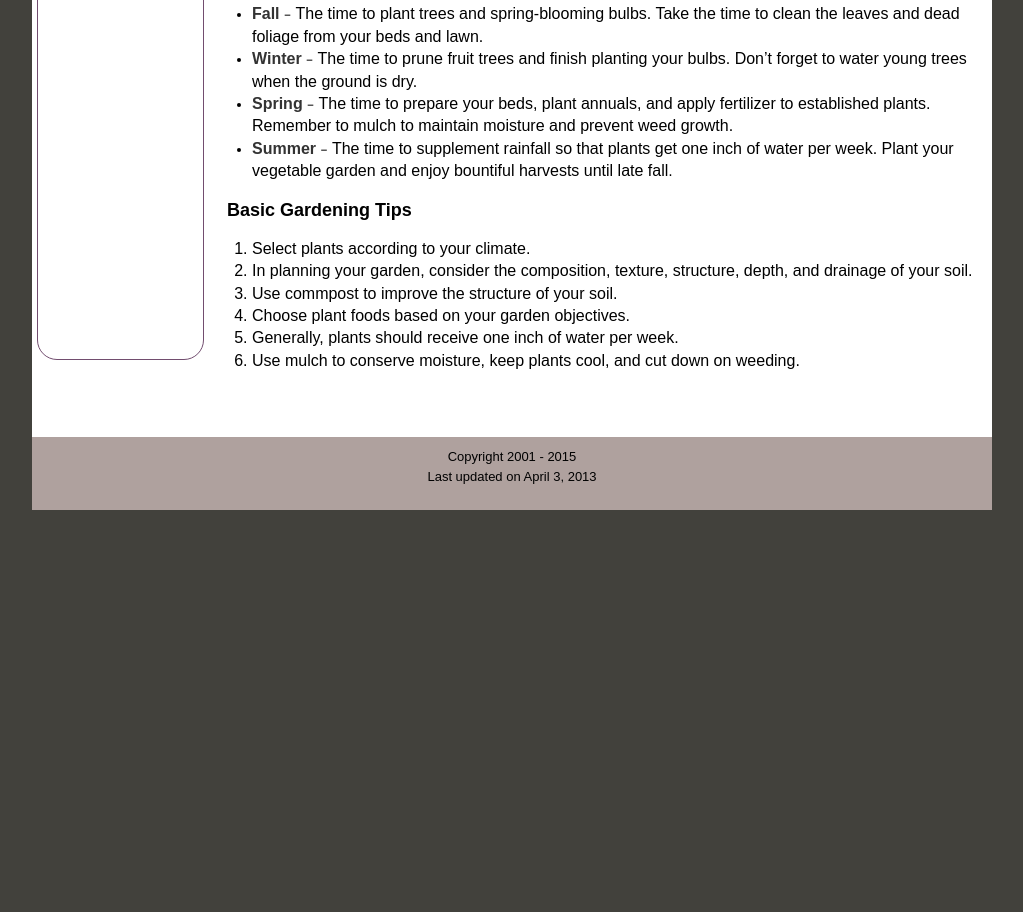
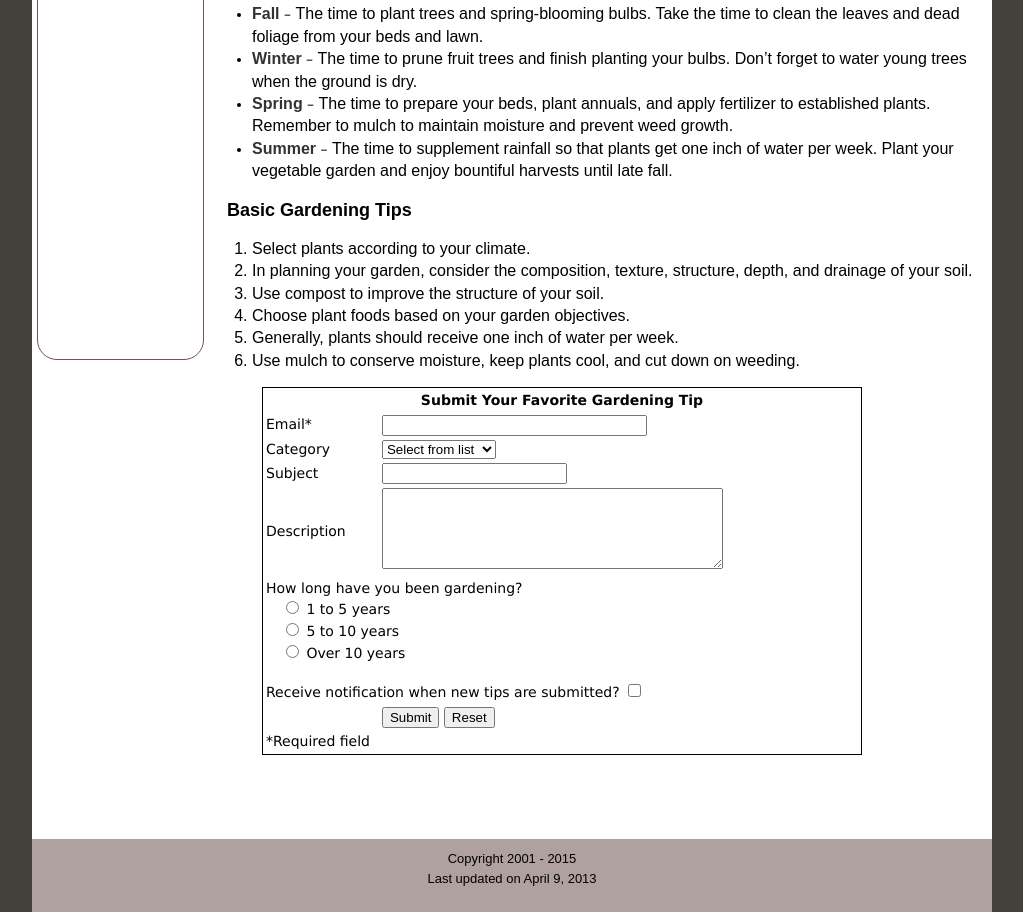
Before and after one commit to aelster/CIM243-2, a plain HTML site: page blooms/tips.html in a window 1280 px wide. Shown: the part 401-1313 px from the top of the page, without its empty margins (128-1151 px from the left). Before the commit the page ends 911 px from the top, so only its background shows below. Drawn offline with Linux system fonts and the light colour scheme.

Commit message:
Created a local MacBook Pro site for blooms Fixed the tips page (form) Chapter 9 Skills Review completed

```diff
--- a/blooms/SpryAssets/_notes/dwsync.xml
+++ b/blooms/SpryAssets/_notes/dwsync.xml
@@ -6,4 +6,10 @@
 <file name="SpryMenuBarHorizontal.css" server="G:/blooms_yourlastname/" local="129739181980000000" remote="129739181980000000" Dst="1" />
 <file name="SpryMenuBarRight.gif" server="G:/blooms_yourlastname/" local="129726077460000000" remote="129726077460000000" Dst="1" />
 <file name="SpryMenuBarRightHover.gif" server="G:/blooms_yourlastname/" local="129726077460000000" remote="129726077460000000" Dst="1" />
+<file name="SpryMenuBar.js" server="Macintosh HD/Users/andy/Sites/ivc/htdocs/blooms/" local="3448288679" remote="319783739092153767" Dst="-1" />
+<file name="SpryMenuBarDown.gif" server="Macintosh HD/Users/andy/Sites/ivc/htdocs/blooms/" local="3448288679" remote="319783739092153767" Dst="-1" />
+<file name="SpryMenuBarDownHover.gif" server="Macintosh HD/Users/andy/Sites/ivc/htdocs/blooms/" local="3448288679" remote="319783739092153767" Dst="-1" />
+<file name="SpryMenuBarHorizontal.css" server="Macintosh HD/Users/andy/Sites/ivc/htdocs/blooms/" local="3448288679" remote="319783739092153767" Dst="-1" />
+<file name="SpryMenuBarRight.gif" server="Macintosh HD/Users/andy/Sites/ivc/htdocs/blooms/" local="3448288679" remote="319783739092153767" Dst="-1" />
+<file name="SpryMenuBarRightHover.gif" server="Macintosh HD/Users/andy/Sites/ivc/htdocs/blooms/" local="3448288679" remote="319783739092153767" Dst="-1" />
 </dwsync>
--- a/blooms/blooms_styles.css
+++ b/blooms/blooms_styles.css
@@ -60,8 +60,13 @@ img {
 }
 table {
 	width: 165px;
+	border: thin solid #000;
 }
 h4 {
 	font-family: Arial, Helvetica, sans-serif;
 	font-size: medium;
 }
+.tip_table {
+	width: 600px;
+	margin-left: 50px;
+}
--- a/blooms/tips.html
+++ b/blooms/tips.html
@@ -52,18 +52,74 @@ Alvin, Texas 77511<br>
     <ol>
       <li class="body_text">Select plants according to your climate.</li>
       <li class="body_text">In planning your garden, consider the composition,  texture, structure, depth, and drainage of your soil.</li>
-      <li class="body_text">Use commpost to improve the  structure of your soil.</li>
+      <li class="body_text">Use compost to improve the  structure of your soil.</li>
       <li class="body_text">Choose plant foods based on your garden objectives.</li>
       <li class="body_text">Generally, plants should receive one inch of water per  week.</li>
       <li class="body_text">Use mulch to conserve moisture, keep plants cool, and  cut down on weeding.</li>
     </ol>
+    <form action="" method="post" name="submit_tips" target="_self" id="submit_tips">
+      <table class="tip_table">
+        <tr>
+          <th colspan="2" scope="col">Submit Your Favorite Gardening Tip</th>
+        </tr>
+        <tr>
+          <td>Email*</td>
+          <td><input name="email" type="text" id="email" size="30" maxlength="150"></td>
+        </tr>
+        <tr>
+          <td>Category</td>
+          <td><select name="category" id="category">
+            <option value="none">Select from list</option>
+            <option value="weeds">Weed control</option>
+            <option value="growth">General growth</option>
+            <option value="pests">Pest Control</option>
+          </select></td>
+        </tr>
+        <tr>
+          <td>Subject</td>
+          <td><input type="text" name="textfield" id="textfield"></td>
+        </tr>
+        <tr>
+          <td>Description</td>
+          <td><textarea name="description" cols="40" rows="5" id="description"></textarea></td>
+        </tr>
+        <tr>
+          <td colspan="2"><label>How long have you been gardening?</label>&nbsp;
+            <p>
+              <label>
+                <input type="radio" name="years_gardening" value="1+" id="years_gardening_0">
+                1 to 5 years</label>
+              <br>
+              <label>
+                <input type="radio" name="years_gardening" value="5+" id="years_gardening_1">
+                5 to 10 years</label>
+              <br>
+              <label>
+                <input type="radio" name="years_gardening" value="10+" id="years_gardening_2">
+                Over 10 years</label>
+              <br>
+          </p></td>
+        </tr>
+        <tr>
+          <td colspan="2"><label>Receive notification when new tips are submitted?</label> <input name="notification" type="checkbox" id="notification" value="yes"></td>
+        </tr>
+        <tr>
+          <td><input name="required" type="hidden" id="required" value="email"></td>
+          <td><input type="submit" name="submit" id="submit" value="Submit"> <input type="reset" name="reset" id="reset" value="Reset"></td>
+        </tr>
+        <tr>
+          <td colspan="2">*Required field</td>
+        </tr>
+      </table>
+    </form>
+    <p>&nbsp;</p>
     <h1>&nbsp;</h1>
 <section> </section>
   <!-- end .content --></article>
   <footer>
     <p><span class="small_text">Copyright 2001 - 2015<br>
 Last updated on
-    <!-- #BeginDate format:Am1 -->April 3, 2013<!-- #EndDate -->
+    <!-- #BeginDate format:Am1 -->April 9, 2013<!-- #EndDate -->
     </span></p>
 </footer>
 <!-- end .container --></div>
```
Also changed, not shown: blooms/_notes/dwsync.xml (+11 -0 lines), blooms/assets/_notes/dwsync.xml (+14 -0 lines).
